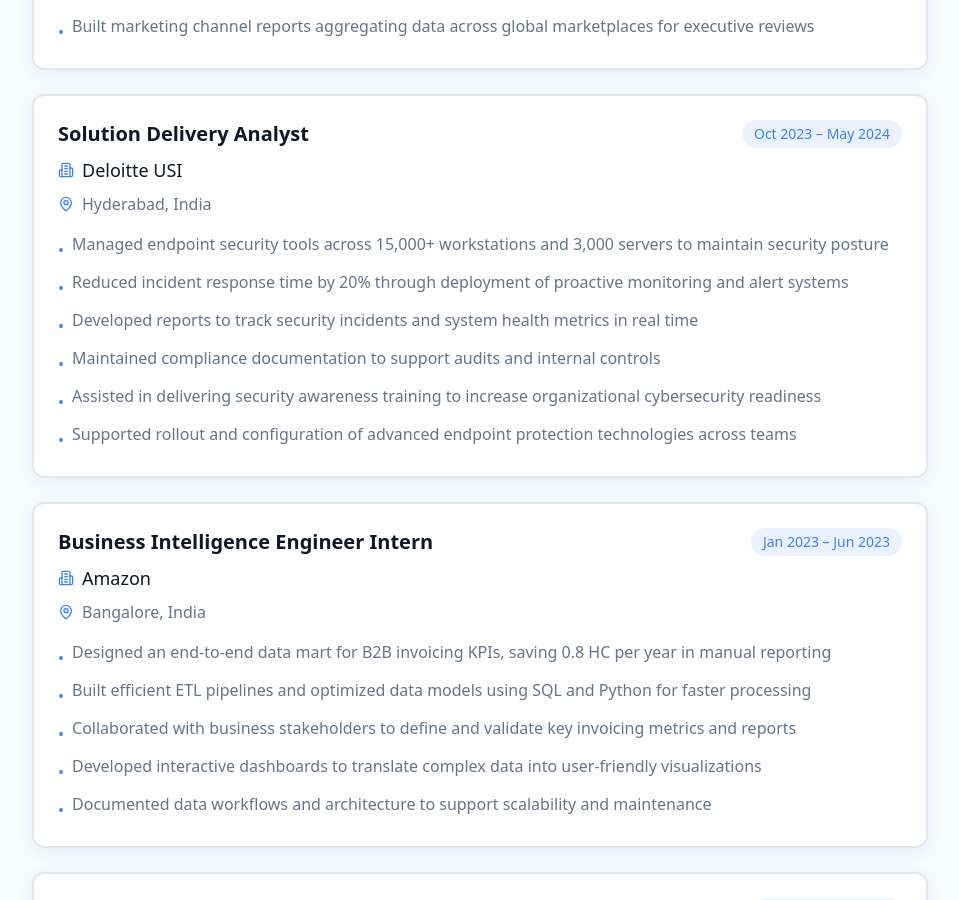
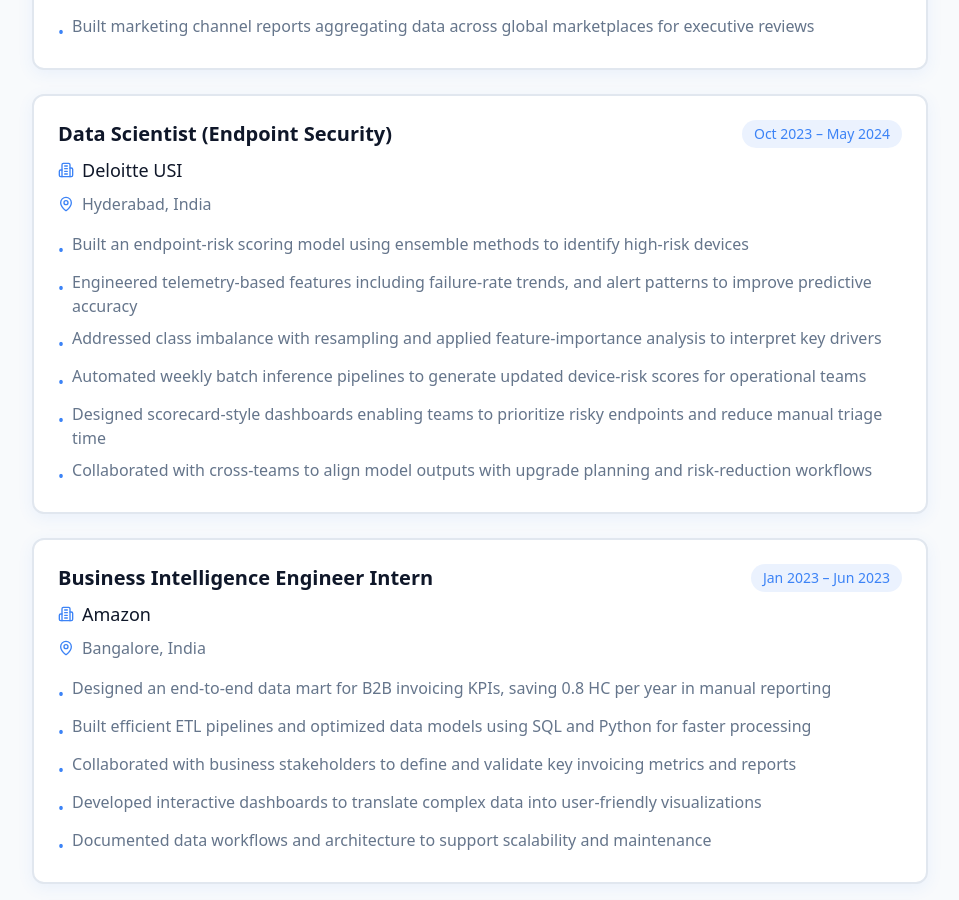
Before and after one commit to GeesalaPrashanthi/GeesalaPrashanthi.github.io, a React (Vite) app: page / in a window 1280 px wide. Shown: the part 2141-3041 px from the top of the page, without its empty margins (160-1119 px from the left). Built offline with nearby package versions, Linux system fonts and the light colour scheme; the HTML template or start-up script is replaced by a standard one.

Commit message:
Build website and update Experience section

```diff
--- a/src/components/Experience.tsx
+++ b/src/components/Experience.tsx
@@ -21,17 +21,17 @@ const experiences = [
   },
   {
     type: "work",
-    title: "Solution Delivery Analyst",
+    title: "Data Scientist (Endpoint Security)",
     organization: "Deloitte USI",
     location: "Hyderabad, India",
     period: "Oct 2023 – May 2024",
     points: [
-      "Managed endpoint security tools across 15,000+ workstations and 3,000 servers to maintain security posture",
-      "Reduced incident response time by 20% through deployment of proactive monitoring and alert systems",
-      "Developed reports to track security incidents and system health metrics in real time",
-      "Maintained compliance documentation to support audits and internal controls",
-      "Assisted in delivering security awareness training to increase organizational cybersecurity readiness",
-      "Supported rollout and configuration of advanced endpoint protection technologies across teams"
+      "Built an endpoint-risk scoring model using ensemble methods to identify high-risk devices",
+      "Engineered telemetry-based features including failure-rate trends, and alert patterns to improve predictive accuracy",
+      "Addressed class imbalance with resampling and applied feature-importance analysis to interpret key drivers",
+      "Automated weekly batch inference pipelines to generate updated device-risk scores for operational teams",
+      "Designed scorecard-style dashboards enabling teams to prioritize risky endpoints and reduce manual triage time",
+      "Collaborated with cross-teams to align model outputs with upgrade planning and risk-reduction workflows"
     ]
   },
   {
```
Also changed, not shown: 1 other file (tests, documents, lock files or other folders).
